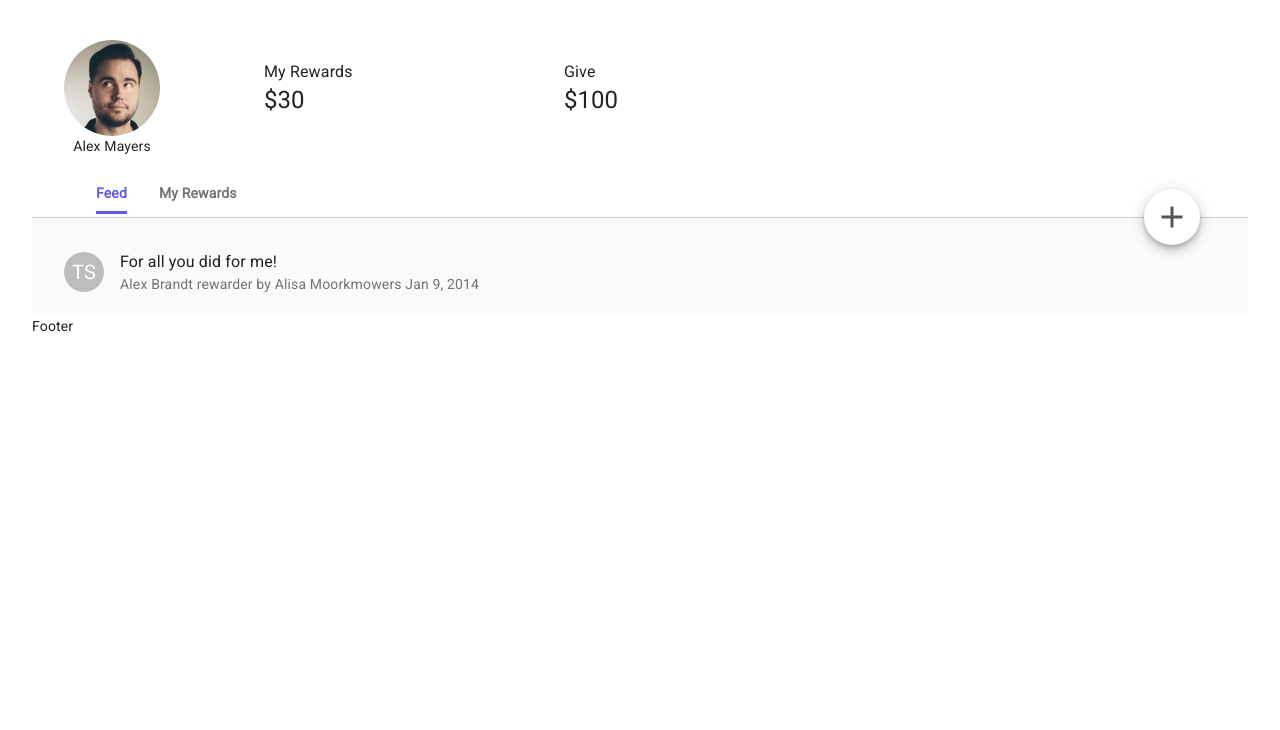
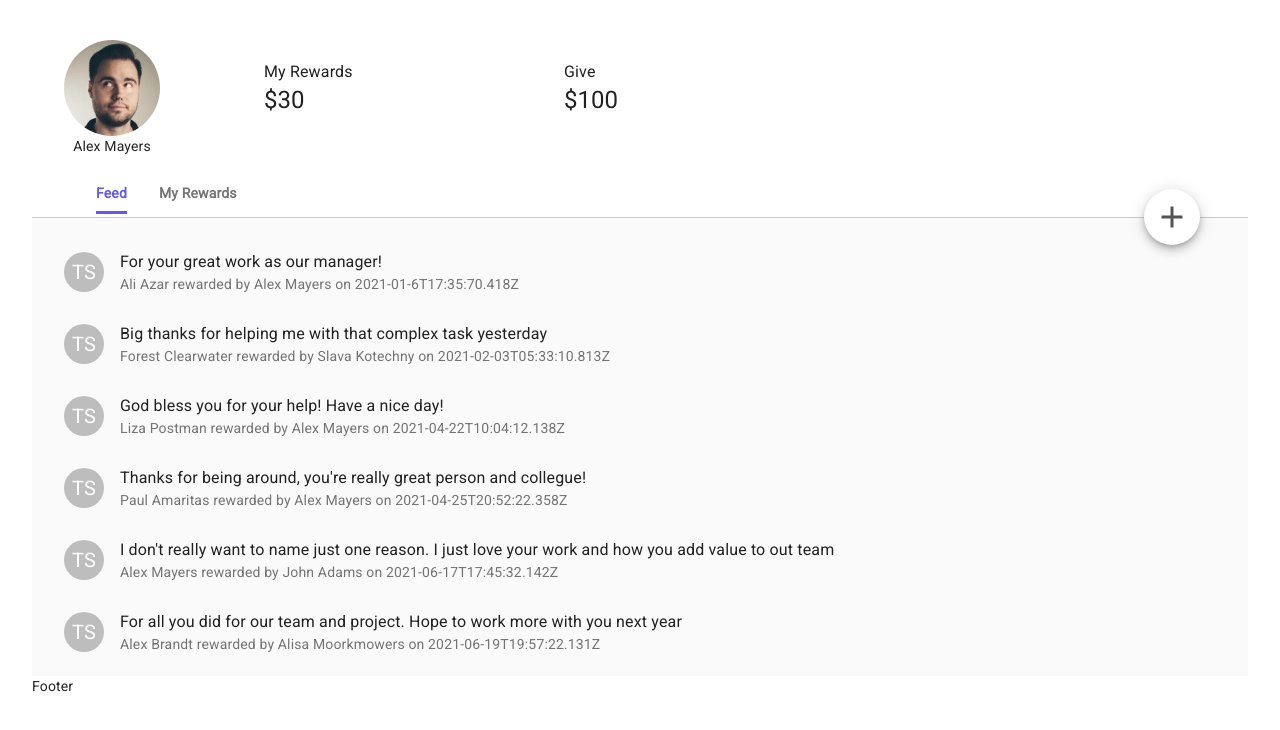
Before and after one commit to Azgaar/peer-rewards, a React (Create React App) app: page /feed in a window 1280 px wide. Shown: the top 730 px of the page. Built offline with nearby package versions, Linux system fonts and the light colour scheme.

Commit message:
basic feed + users data

```diff
--- /dev/null
+++ b/public/mockups/users.json
@@ -0,0 +1,45 @@
+[
+  {
+    "email": "alex.mayers@gmail.com",
+    "firstname": "Alex",
+    "lastname": "Mayers",
+    "image": "alex_mayers.jpg"
+  },
+  {
+    "email": "ali.azar@gmail.com",
+    "firstname": "Ali",
+    "lastname": "Azar",
+    "image": "ali_azar.jpg"
+  },
+  {
+    "email": "liza.postman@gmail.com",
+    "firstname": "Liza",
+    "lastname": "Postman",
+    "image": "liza_postman.jpg"
+  },
+  {
+    "email": "slava.kotechny@gmail.com",
+    "firstname": "Slava",
+    "lastname": "Kotechny"
+  },
+  {
+    "email": "forest.clearwater@gmail.com",
+    "firstname": "Forest",
+    "lastname": "Clearwater"
+  },
+  {
+    "email": "paul.amaritas@gmail.com",
+    "firstname": "Paul",
+    "lastname": "Amaritas"
+  },
+  {
+    "email": "john.adams@gmail.com",
+    "firstname": "John",
+    "lastname": "Adams"
+  },
+  {
+    "email": "alisa.moorkmowers@gmail.com",
+    "firstname": "alisa",
+    "lastname": "moorkmowers"
+  }
+]
--- a/src/components/layout/Content.tsx
+++ b/src/components/layout/Content.tsx
@@ -7,7 +7,7 @@
 import useStyles from './Content.style';
 import Container from '@material-ui/core/Container';
 import { fetchJSON } from '../../utils';
-import { IReward } from '../../types';
+import { IReward, IUser } from '../../types';
 
 const Feed = React.lazy(() => import('../../pages/Feed'));
 const MyRewards = React.lazy(() => import('../../pages/MyRewards'));
@@ -16,9 +16,11 @@
 const Content = (): JSX.Element => {
   const classes = useStyles();
   const [rewards, setRewards] = useState([] as IReward[]);
+  const [users, setUsers] = useState([] as IUser[]);
 
   useEffect(() => {
     fetchJSON('/mockups/rewards.json', (json) => setRewards(json));
+    fetchJSON('/mockups/users.json', (json) => setUsers(json));
   }, []);
 
   return (
@@ -29,8 +31,12 @@
         {rewards.length ? (
           <Switch>
             <Redirect exact from="/" to="/feed" />
-            <Route path="/feed" component={Feed} />
-            <Route path="/rewards" component={MyRewards} />
+            <Route path="/feed">
+              <Feed rewards={rewards} users={users} />
+            </Route>
+            <Route path="/rewards">
+              <MyRewards rewards={rewards} />
+            </Route>
             <Route path="/*" component={Page404} />
           </Switch>
         ) : (
--- a/src/pages/Feed.tsx
+++ b/src/pages/Feed.tsx
@@ -1,21 +1,24 @@
 import React from 'react';
 import { Avatar, List, ListItem, ListItemAvatar, ListItemText } from '@material-ui/core';
 import useStyles from './Feed.style';
+import { IReward, IUser } from '../types';
 
-const Feed = (): JSX.Element => {
+const Feed = ({ rewards, users }: { rewards: IReward[]; users: IUser[] }): JSX.Element => {
   const classes = useStyles();
 
   return (
     <List className={classes.list}>
+      {rewards.map((reward) => (
         <ListItem>
           <ListItemAvatar>
             <Avatar>{'TS'}</Avatar>
           </ListItemAvatar>
           <ListItemText
-          primary="For all you did for me!"
-          secondary="Alex Brandt rewarder by Alisa Moorkmowers Jan 9, 2014"
+            primary={reward.message}
+            secondary={`${reward.to} rewarded by ${reward.from} on ${reward.datetime}`}
           />
         </ListItem>
+      ))}
     </List>
   );
 };
--- a/src/pages/MyRewards.tsx
+++ b/src/pages/MyRewards.tsx
@@ -1,7 +1,8 @@
 import React from 'react';
 import { Container } from '@material-ui/core';
+import { IReward } from '../types';
 
-const MyRewards = (): JSX.Element => {
+const MyRewards = ({ rewards }: { rewards: IReward[] }): JSX.Element => {
   return <Container maxWidth="md">MyRewards</Container>;
 };
 
--- a/src/types.tsx
+++ b/src/types.tsx
@@ -2,7 +2,7 @@
   email: string;
   firstname: string;
   lastname: string;
-  image: string;
+  image?: string;
 }
 
 export interface IReward {
```
Lines whose indentation alone changed are shown as unchanged.
